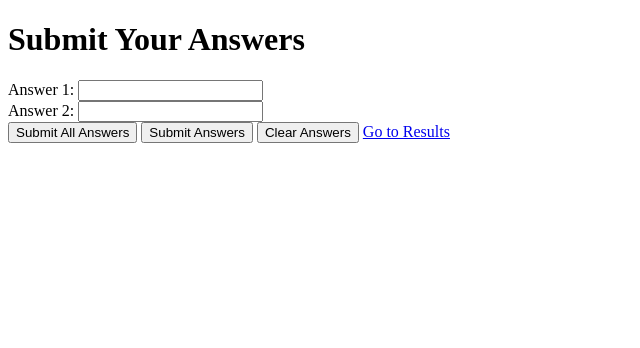
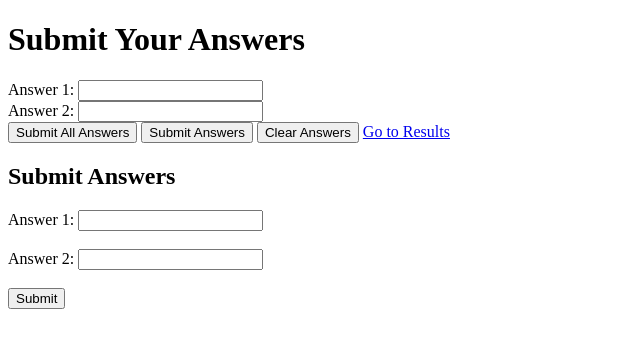
Before and after one commit to airamaui/example, a plain HTML site: page index.html in a window 1280 px wide. Shown: the whole page, without its empty margins (0-640 px from the left). Drawn offline with Linux system fonts and the light colour scheme.

Commit message:
Update index.html

```diff
--- a/index.html
+++ b/index.html
@@ -25,3 +25,48 @@
 </body>
 
 </html>
+
+<!DOCTYPE html>
+<html>
+<head>
+    <title>Submit Answers</title>
+</head>
+<body>
+    <h2>Submit Answers</h2>
+
+    <label for="answer1">Answer 1:</label>
+    <input id="answer1" type="text"><br><br>
+
+    <label for="answer2">Answer 2:</label>
+    <input id="answer2" type="text"><br><br>
+
+    <button onclick="submitAnswers()">Submit</button>
+
+    <p id="status"></p>
+
+    <script>
+      // Client-side function
+      function submitAnswers() {
+          const answer1 = document.getElementById('answer1').value;
+          const answer2 = document.getElementById('answer2').value;
+
+          if (!answer1 || !answer2) {
+              alert('Please fill in both answers.');
+              return;
+          }
+
+          // Call the Google Apps Script function
+          google.script.run
+              .withSuccessHandler(() => {
+                  document.getElementById('status').textContent = "Answers submitted successfully!";
+                  document.getElementById('answer1').value = "";
+                  document.getElementById('answer2').value = "";
+              })
+              .withFailureHandler((error) => {
+                  document.getElementById('status').textContent = "Error: " + error;
+              })
+              .submitAnswers(answer1, answer2);
+      }
+    </script>
+</body>
+</html>
```
